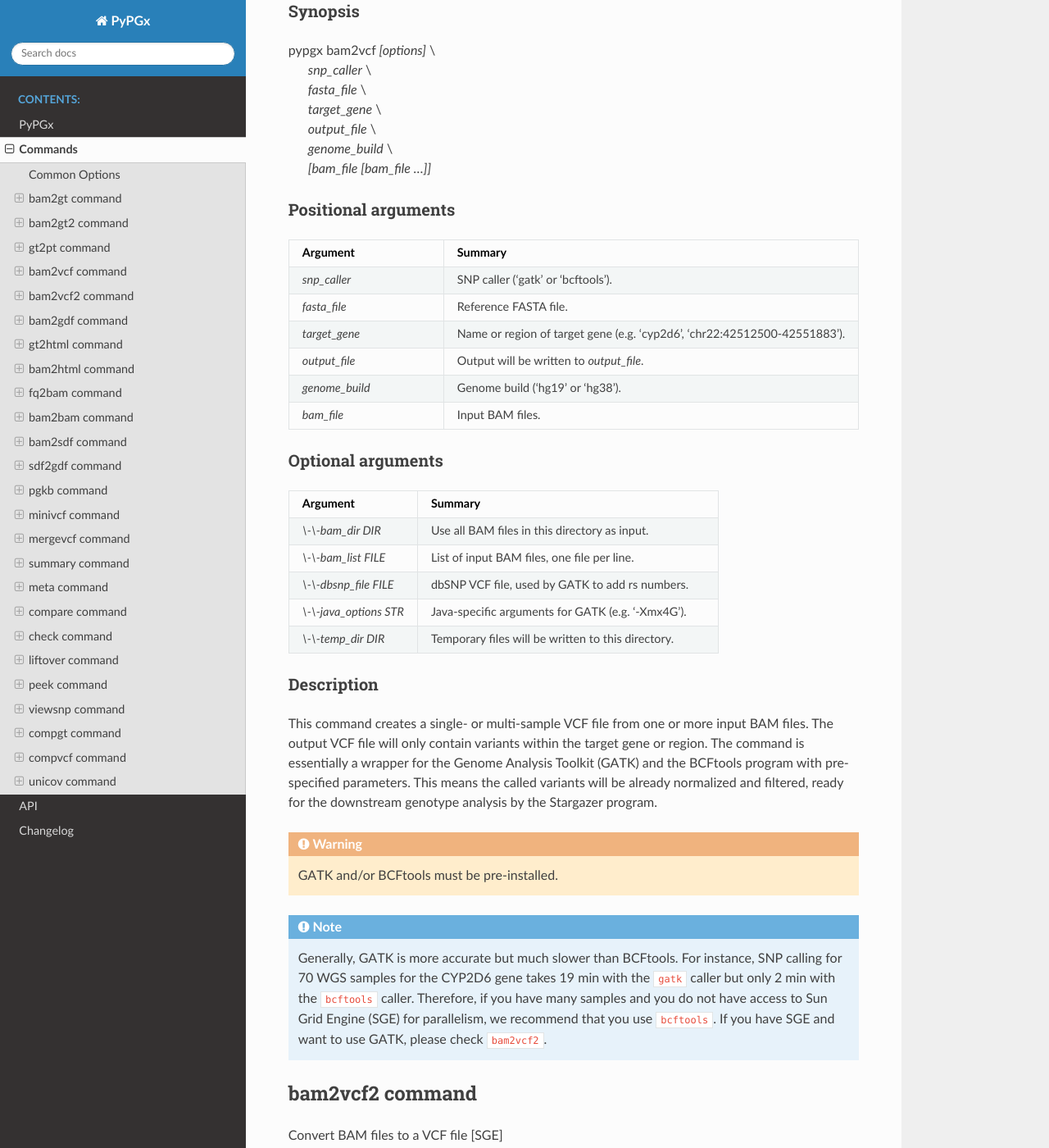
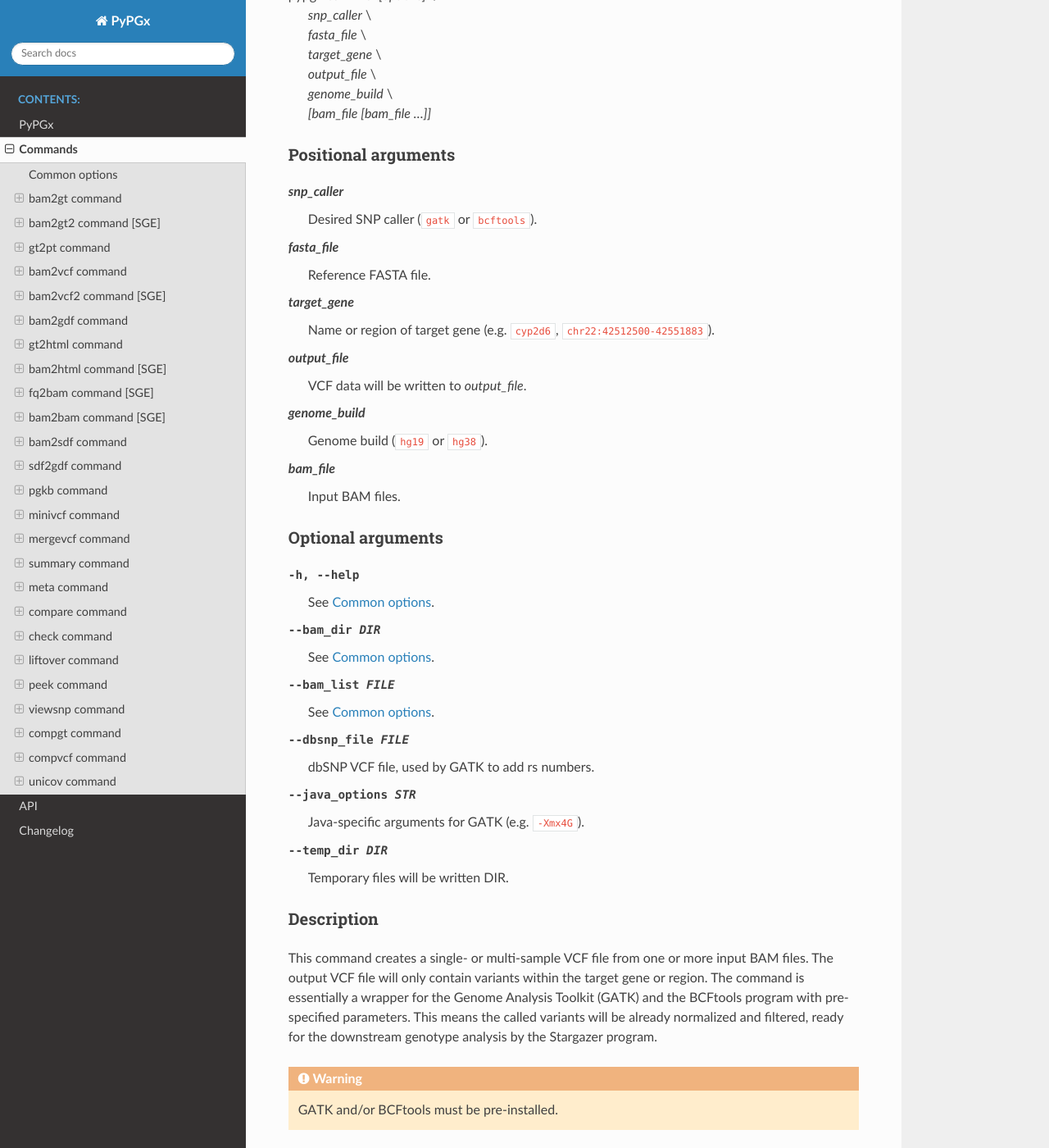
Before and after one commit to sbslee/pypgx, a Sphinx documentation site: the page built from docs/commands.rst, in a window 1280 px wide and 1400 px high, scrolled down 5119 px. Shown: the whole window at 82% size. Built offline with Sphinx 7.4.7 and the Read the Docs theme 2.0.0, drawn with Linux system fonts in a browser that asks for light colours; some of the changed text lies outside the part shown.

Commit message:
Upload v0.1.32 changes

```diff
--- a/CHANGES.rst
+++ b/CHANGES.rst
@@ -1,5 +1,10 @@
 Changelog
 *********
+
+v0.1.32
+-------
+
+* No significant changes.
 
 v0.1.31
 -------
--- a/docs/commands.rst
+++ b/docs/commands.rst
@@ -4,15 +4,15 @@
 This section describes how to use PyPGx as a command-line program.
 For the public API of Python module ``pypgx``, please see the API section.
 
-Common Options
+Common options
 ==============
 
 The following options are common to many PyPGx commands.
 
--h, --help              show command-specific help message and exit
--o FILE, --output FILE  write output to FILE [stdout]
---bam_dir DIR           use any BAM files in DIR as input
---bam_list FILE         read BAM files from FILE, one file path per line
+-h, --help         Show command-specific help message and exit.
+-o, --output FILE  Write output to FILE [stdout].
+--bam_dir DIR      Treat any BAM files in DIR as input.
+--bam_list FILE    Read BAM files from FILE, one file path per line.
 
 bam2gt command
 ==============
@@ -35,28 +35,28 @@
 --------------------
 
 *snp_caller*
-  Desired SNP caller ('gatk' or 'bcftools').
+  Desired SNP caller (``gatk`` or ``bcftools``).
 *fasta_file*
   Reference FASTA file.
 *target_gene*
-  Target gene (e.g. 'cyp2d6').
+  Target gene (e.g. ``cyp2d6``).
 *genome_build*
-  Genome build ('hg19' or 'hg38').
+  Genome build (``hg19`` or ``hg38``).
 *data_type*
-  Type of sequencing data ('wgs' or 'ts').
+  Type of sequencing data (``wgs`` or ``ts``).
 *proj_dir*
-  Output files will be written to *proj_dir*
+  Output files will be written to *proj_dir*.
 *bam_file*
   Input BAM files.
 
 Optional arguments
 ------------------
 
--h, --help          see `Common Options`_
--o, --output FILE   see `Common Options`_
---bam_dir DIR       see `Common Options`_
---bam_list FILE     see `Common Options`_
---control_gene STR  Name or region of control gene (e.g. ‘vdr’, ‘chr12:48232319-48301814’).
+-h, --help          See `Common options`_.
+-o, --output FILE   See `Common options`_.
+--bam_dir DIR       See `Common options`_.
+--bam_list FILE     See `Common options`_.
+--control_gene STR  Name or region of control gene (e.g. ``vdr``, ``chr12:48232319-48301814``).
 --dbsnp_file FILE   dbSNP VCF file, used by GATK to add rs numbers.
 --temp_dir DIR      Temporary files will be written to DIR.
 --plot              Output copy number plots.
@@ -78,8 +78,8 @@
 .. warning::
     Stargazer and GATK/BCFtools must be pre-installed.
 
-bam2gt2 command
-===============
+bam2gt2 command [SGE]
+=====================
 
 Convert BAM files to a genotype file [SGE].
 
@@ -91,19 +91,13 @@
 Positional arguments
 --------------------
 
-.. list-table::
-   :widths: 30 70
-   :header-rows: 1
-
-   * - Argument
-     - Summary
-   * - *conf_file*
-     - Configuration file.
+*conf_file*
+  Configuration file.
 
 Optional arguments
 ------------------
 
--h, --help          See `Common options`_.
+-h, --help  See `Common options`_.
 
 Description
 -----------
@@ -115,8 +109,6 @@
 ``bam2vcf`` with ``bcftools`` caller (i.e. BCFtools) or ``bam2vcf2``
 (i.e. GATK) to create the input VCF file. The input GDF file is
 created with ``bam2gdf``.
-
-*conf_file* is the configuration file.
 
 .. warning::
 
@@ -202,20 +194,14 @@
 Positional arguments
 --------------------
 
-.. list-table::
-   :widths: 30 70
-   :header-rows: 1
-
-   * - Argument
-     - Summary
-   * - *gt_file*
-     - Genotype file from Stargazer (``genotype.txt``).
+*gt_file*
+  Genotype file from Stargazer (i.e. ``genotype.txt``).
 
 Optional arguments
 ------------------
 
--h, --help          See `Common options`_.
--o, --output FILE   See `Common options`_.
+-h, --help         See `Common options`_.
+-o, --output FILE  See `Common options`_.
 
 Description
 -----------
@@ -242,44 +228,28 @@
 Positional arguments
 --------------------
 
-.. list-table::
-   :widths: 30 70
-   :header-rows: 1
-
-   * - Argument
-     - Summary
-   * - *snp_caller*
-     - SNP caller ('gatk' or 'bcftools').
-   * - *fasta_file*
-     - Reference FASTA file.
-   * - *target_gene*
-     - Name or region of target gene (e.g. 'cyp2d6', 'chr22:42512500-42551883').
-   * - *output_file*
-     - Output will be written to *output_file*.
-   * - *genome_build*
-     - Genome build ('hg19' or 'hg38').
-   * - *bam_file*
-     - Input BAM files.
+*snp_caller*
+  Desired SNP caller (``gatk`` or ``bcftools``).
+*fasta_file*
+  Reference FASTA file.
+*target_gene*
+  Name or region of target gene (e.g. ``cyp2d6``, ``chr22:42512500-42551883``).
+*output_file*
+  VCF data will be written to *output_file*.
+*genome_build*
+  Genome build (``hg19`` or ``hg38``).
+*bam_file*
+  Input BAM files.
 
 Optional arguments
 ------------------
 
-.. list-table::
-   :widths: 30 70
-   :header-rows: 1
-
-   * - Argument
-     - Summary
-   * - *\\-\\-bam_dir DIR*
-     - Use all BAM files in this directory as input.
-   * - *\\-\\-bam_list FILE*
-     - List of input BAM files, one file per line.
-   * - *\\-\\-dbsnp_file FILE*
-     - dbSNP VCF file, used by GATK to add rs numbers.
-   * - *\\-\\-java_options STR*
-     - Java-specific arguments for GATK (e.g. '-Xmx4G').
-   * - *\\-\\-temp_dir DIR*
-     - Temporary files will be written to this directory.
+-h, --help          See `Common options`_.
+--bam_dir DIR       See `Common options`_.
+--bam_list FILE     See `Common options`_.
+--dbsnp_file FILE   dbSNP VCF file, used by GATK to add rs numbers.
+--java_options STR  Java-specific arguments for GATK (e.g. ``-Xmx4G``).
+--temp_dir DIR      Temporary files will be written DIR.
 
 Description
 -----------
@@ -305,8 +275,8 @@
     recommend that you use ``bcftools``. If you have SGE and want to
     use GATK, please check ``bam2vcf2``.
 
-bam2vcf2 command
-================
+bam2vcf2 command [SGE]
+======================
 
 Convert BAM files to a VCF file [SGE]
 
@@ -318,19 +288,13 @@
 Positional arguments
 --------------------
 
-.. list-table::
-   :widths: 30 70
-   :header-rows: 1
-
-   * - Argument
-     - Summary
-   * - *conf_file*
-     - Configuration file.
+*conf_file*
+  Configuration file.
 
 Optional arguments
 ------------------
 
-None.
+-h, --help  See `Common options`_.
 
 Description
 -----------
@@ -341,8 +305,6 @@
 wrapper with pre-specified parameters for the Genome Analysis Toolkit
 (GATK). It also uses Sun Grid Engine (SGE) for parallelism to make
 GATK run faster.
-
-*conf_file* is the configuration file.
 
 .. warning::
     GATK and SGE must be pre-installed.
@@ -417,36 +379,23 @@
 Positional arguments
 --------------------
 
-.. list-table::
-   :widths: 30 70
-   :header-rows: 1
-
-   * - Argument
-     - Summary
-   * - *genome_build*
-     - Genome build ('hg19' or 'hg38').
-   * - *target_gene*
-     - Name of target gene (e.g. 'cyp2d6').
-   * - *control_gene*
-     - Name or region of control gene (e.g. 'vdr', 'chr12:48232319-48301814').
-   * - *output_file*
-     - Output will be written to *output_file*.
-   * - *bam_file*
-     - Input BAM files.
+*genome_build*
+  Genome build (``hg19`` or ``hg38``).
+*target_gene*
+  Name of target gene (e.g. ``cyp2d6``).
+*control_gene*
+  Name or region of control gene (e.g. ``vdr``, ``chr12:48232319-48301814``).
+*output_file*
+  Output will be written to *output_file*.
+*bam_file*
+  Input BAM files.
 
 Optional arguments
 ------------------
 
-.. list-table::
-   :widths: 30 70
-   :header-rows: 1
-
-   * - Argument
-     - Summary
-   * - *\\-\\-bam_dir DIR*
-     - Use all BAM files in this directory as input.
-   * - *\\-\\-bam_list FILE*
-     - List of input BAM files, one file per line.
+-h, --help       See `Common options`_.
+--bam_dir DIR    See `Common options`_.
+--bam_list FILE  See `Common options`_.
 
 Description
 -----------
@@ -470,40 +419,35 @@
 gt2html command
 ===============
 
-Create HTML report using Stargazer data.
+Convert a genotype file to an HTML report.
 
 Synopsis
 --------
 
-pypgx gt2html *[options] gt*
+pypgx gt2html *[options] gt_file*
 
 
 Positional arguments
 --------------------
 
-.. list-table::
-   :widths: 30 70
-   :header-rows: 1
-
-   * - Argument
-     - Summary
-   * - *gt*
-     - Genotype file.
+*gt_file*
+  Genotype file from Stargazer (i.e. ``genotype.txt``).
 
 Optional arguments
 ------------------
 
-None.
+-h, --help         See `Common options`_.
+-o, --output FILE  See `Common options`_.
 
 Description
 -----------
 
 This command creates HTML report using Stargazer data.
 
-bam2html command
-================
+bam2html command [SGE]
+======================
 
-Run per-sample genotyping for multiple genes with SGE.
+Convert a BAM file to an HTML report [SGE].
 
 Synopsis
 --------
@@ -513,19 +457,13 @@
 Positional arguments
 --------------------
 
-.. list-table::
-   :widths: 30 70
-   :header-rows: 1
-
-   * - Argument
-     - Summary
-   * - *conf_file*
-     - Configuration file.
+*conf_file*
+  Configuration file.
 
 Optional arguments
 ------------------
 
-None.
+-h, --help  see `Common options`_.
 
 Description
 -----------
@@ -598,10 +536,10 @@
        * - target_genes
          - Names of target genes (e.g. 'cyp2d6').
 
-fq2bam command
-==============
+fq2bam command [SGE]
+====================
 
-Create BAM file(s) from FASTQ file(s).
+Convert FASTQ files to BAM files [SGE].
 
 Synopsis
 --------
@@ -611,19 +549,13 @@
 Positional arguments
 --------------------
 
-.. list-table::
-   :widths: 30 70
-   :header-rows: 1
-
-   * - Argument
-     - Summary
-   * - *conf_file*
-     - Configuration file.
+*conf_file*
+  Configuration file.
 
 Optional arguments
 ------------------
 
-None.
+-h, --help  see `Common options`_.
 
 Description
 -----------
@@ -686,8 +618,8 @@
         * - vcf_files
           - Reference VCF files used for base quality score recalibration.
 
-bam2bam command
-===============
+bam2bam command [SGE]
+=====================
 
 Realign BAM files to another reference genome [SGE].
 
@@ -699,19 +631,13 @@
 Positional arguments
 --------------------
 
-.. list-table::
-   :widths: 30 70
-   :header-rows: 1
-
-   * - Argument
-     - Summary
-   * - *conf_file*
-     - Configuration file.
+*conf_file*
+  Configuration file.
 
 Optional arguments
 ------------------
 
-None.
+-h, --help  see `Common options`_.
 
 Description
 -----------
@@ -779,35 +705,34 @@
 bam2sdf command
 ===============
 
-Create SDF file from BAM file(s).
+Convert BAM files to a SDF file.
 
 Synopsis
 --------
 
-pypgx bam2sdf *[options] gb tg cg bam [bam ...]*
+| pypgx bam2sdf *[options]* \\
+|   *genome_build* \\
+|   *target_gene* \\
+|   *control_gene* \\
+|   *bam_file [bam_file ...]*
 
 Positional arguments
 --------------------
 
-.. list-table::
-   :widths: 30 70
-   :header-rows: 1
-
-   * - Argument
-     - Summary
-   * - *gb*
-     - Genome build ('hg19' or 'hg38').
-   * - *tg*
-     - Target gene (e.g. 'cyp2d6').
-   * - *cg*
-     - Control gene (e.g. 'vdr') or region (e.g. 'chr12:48232319-48301814').
-   * - *bam*
-     - BAM file.
+*genome_build*
+  Genome build (``hg19`` or ``hg38``).
+*target_gene*
+  Target gene (e.g. ``cyp2d6``).
+*control_gene*
+  Name or region of control gene (e.g. ``vdr``, ``chr12:48232319-48301814``).
+*bam_file*
+  Input BAM files.
 
 Optional arguments
 ------------------
 
-None.
+-h, --help         See `Common options`_.
+-o, --output FILE  See `Common options`_.
 
 Description
 -----------
@@ -817,31 +742,26 @@
 sdf2gdf command
 ===============
 
-Create GDF file from SDF file.
+Convert a SDF file to a GDF file.
 
 Synopsis
 --------
 
-pypgx sdf2gdf *[options] sdf id [id ...]*
+pypgx sdf2gdf *[options] sdf_file id [id ...]*
 
 Positional arguments
 --------------------
 
-.. list-table::
-   :widths: 30 70
-   :header-rows: 1
-
-   * - Argument
-     - Summary
-   * - *sdf*
-     - SDF file.
-   * - *id*
-     - Sample ID.
+*sdf_file*
+  SDF file.
+*id*
+  Sample ID.
 
 Optional arguments
 ------------------
 
-None.
+-h, --help         See `Common options`_.
+-o, --output FILE  See `Common options`_.
 
 Description
 -----------
@@ -866,14 +786,9 @@
 Optional arguments
 ------------------
 
-.. list-table::
-   :widths: 30 70
-   :header-rows: 1
-
-   * - Argument
-     - Summary
-   * - *\\-\\-test_mode*
-     - Only extract first three guidelines for testing.
+-h, --help         See `Common options`_.
+-o, --output FILE  See `Common options`_.
+--test_mode        Only extract first three guidelines for testing.
 
 Description
 -----------
@@ -894,21 +809,16 @@
 Positional arguments
 --------------------
 
-.. list-table::
-   :widths: 30 70
-   :header-rows: 1
-
-   * - Argument
-     - Summary
-   * - *vcf_file*
-     - VCF file.
-   * - *region*
-     - Target region.
+*vcf_file*
+  VCF file.
+*region*
+  Target region.
 
 Optional arguments
 ------------------
 
-None.
+-h, --help         See `Common options`_.
+-o, --output FILE  See `Common options`_.
 
 Description
 -----------
@@ -928,26 +838,15 @@
 Positional arguments
 --------------------
 
-.. list-table::
-   :widths: 30 70
-   :header-rows: 1
-
-   * - Argument
-     - Summary
-   * - *vcf_file*
-     - VCF files to be merged.
+*vcf_file*
+  VCF files to be merged.
 
 Optional arguments
 ------------------
 
-.. list-table::
-   :widths: 30 70
-   :header-rows: 1
-
-   * - Argument
-     - Summary
-   * - *\\-\\-region*
-     - Target region.
+-h, --help         See `Common options`_.
+-o, --output FILE  See `Common options`_.
+--region STR       Target region.
 
 Description
 -----------
@@ -970,19 +869,14 @@
 Positional arguments
 --------------------
 
-.. list-table::
-   :widths: 30 70
-   :header-rows: 1
-
-   * - Argument
-     - Summary
-   * - *gt*
-     - Genotype file from Stargazer (``genotype.txt``).
+*gt*
+  Genotype file from Stargazer (``genotype.txt``).
 
 Optional arguments
 ------------------
 
-None.
+-h, --help         See `Common options`_.
+-o, --output FILE  See `Common options`_.
 
 Description
 -----------
@@ -997,25 +891,19 @@
 Synopsis
 --------
 
-pypgx meta *[options] sf [sf ...]*
+pypgx meta *[options] summary_file [summary_file ...]*
 
 Positional arguments
 --------------------
 
-.. list-table::
-   :widths: 30 70
-   :header-rows: 1
-
-   * - Argument
-     - Summary
-   * - *sf*
-     - Summary file from the ``summary`` command.
-
+*summary_file*
+  Summary file from the ``summary`` command.
 
 Optional arguments
 ------------------
 
-None.
+-h, --help         See `Common options`_.
+-o, --output FILE  See `Common options`_.
 
 Description
 -----------
@@ -1035,20 +923,14 @@
 Positional arguments
 --------------------
 
-.. list-table::
-   :widths: 30 70
-   :header-rows: 1
-
-   * - Argument
-     - Summary
-   * - *gt*
-     - Genotype file from Stargazer (``genotype.txt``).
-
+*gt*
+  Genotype file from Stargazer (``genotype.txt``).
 
 Optional arguments
 ------------------
 
-None.
+-h, --help         See `Common options`_.
+-o, --output FILE  See `Common options`_.
 
 Description
 -----------
@@ -1063,28 +945,21 @@
 Synopsis
 --------
 
-| pypgx check *[options]* \\
-|   *star_table* \\
-|   *snp_table* \\
+pypgx check *[options] star_table snp_table*
 
 Positional arguments
 --------------------
 
-.. list-table::
-   :widths: 30 70
-   :header-rows: 1
-
-   * - Argument
-     - Summary
-   * - *star_table*
-     - Star allele table file (``star_table.txt``).
-   * - *snp_table*
-     - SNP table file (``snp_table.txt``).
+*star_table*
+  Star allele table file (``star_table.txt``).
+*snp_table*
+  SNP table file (``snp_table.txt``).
 
 Optional arguments
 ------------------
 
-None.
+-h, --help         See `Common options`_.
+-o, --output FILE  See `Common options`_.
 
 Description
 -----------
@@ -1099,31 +974,23 @@
 Synopsis
 --------
 
-| pypgx liftover *[options]* \\
-|   *star_table* \\
-|   *snp_table* \\
-|   *target_gene*
+pypgx liftover *[options] star_table snp_table target_gene*
 
 Positional arguments
 --------------------
 
-.. list-table::
-   :widths: 30 70
-   :header-rows: 1
-
-   * - Argument
-     - Summary
-   * - *star_table*
-     - Star allele table file (``star_table.txt``).
-   * - *snp_table*
-     - SNP table file (``snp_table.txt``).
-   * - *target_gene*
-     - Target gene.
+*star_table*
+  Star allele table file (``star_table.txt``).
+*snp_table*
+  SNP table file (``snp_table.txt``).
+*target_gene*
+  Target gene.
 
 Optional arguments
 ------------------
 
-None.
+-h, --help         See `Common options`_.
+-o, --output FILE  See `Common options`_.
 
 Description
 -----------
@@ -1143,19 +1010,14 @@
 Positional arguments
 --------------------
 
-.. list-table::
-   :widths: 30 70
-   :header-rows: 1
-
-   * - Argument
-     - Summary
-   * - *vcf_file*
-     - Stargazer VCF file (``finalized.vcf``).
+*vcf_file*
+  Stargazer VCF file (``finalized.vcf``).
 
 Optional arguments
 ------------------
 
-None.
+-h, --help         See `Common options`_.
+-o, --output FILE  See `Common options`_.
 
 Description
 -----------
@@ -1171,29 +1033,21 @@
 Synopsis
 --------
 
-| pypgx viewsnp *[options]* \\
-|   *vcf_file* \\
-|   *query [query ...]*
+pypgx viewsnp *[options] vcf_file query [query ...]*
 
 Positional arguments
 --------------------
 
-.. list-table::
-   :widths: 30 70
-   :header-rows: 1
-
-   * - Argument
-     - Summary
-   * - *vcf_file*
-     - Stargazer VCF file (``finalized.vcf``).
-   * - *query [query ...]*
-     - Pair of sample and star allele separated by ``/``
-       (e.g. ``SAMPLE1/*4``).
+*vcf_file*
+  Stargazer VCF file (``finalized.vcf``).
+*query [query ...]*
+  Pair of sample and star allele separated by ``/`` (e.g. ``SAMPLE1/*4``).
 
 Optional arguments
 ------------------
 
-None.
+-h, --help         See `Common options`_.
+-o, --output FILE  See `Common options`_.
 
 Description
 -----------
@@ -1253,32 +1107,23 @@
 Synopsis
 --------
 
-| pypgx compgt *[options]* \\
-|   *truth_file* \\
-|   *test_file* \\
-|   *sample_map*
+pypgx compgt *[options] truth_file test_file sample_map*
 
 Positional arguments
 --------------------
 
-.. list-table::
-   :widths: 30 70
-   :header-rows: 1
-
-   * - Argument
-     - Summary
-   * - *truth_file*
-     - Truth genotype file from Stargazer (``genotype.txt``).
-   * - *test_file*
-     - Test genotype file from Stargazer (``genotype.txt``).
-   * - *sample_map*
-     - Tab-delimited text file with two columns representing
-       the truth and test sample names.
+*truth_file*
+  Truth genotype file from Stargazer (``genotype.txt``).
+*test_file*
+  Test genotype file from Stargazer (``genotype.txt``).
+*sample_map*
+  Tab-delimited text file with two columns representing the truth and test sample names.
 
 Optional arguments
 ------------------
 
-None.
+-h, --help         See `Common options`_.
+-o, --output FILE  See `Common options`_.
 
 Description
 -----------
@@ -1295,32 +1140,23 @@
 Synopsis
 --------
 
-| pypgx compvcf *[options]* \\
-|   *truth_file* \\
-|   *test_file* \\
-|   *sample_map*
+pypgx compvcf *[options] truth_file test_file sample_map*
 
 Positional arguments
 --------------------
 
-.. list-table::
-   :widths: 30 70
-   :header-rows: 1
-
-   * - Argument
-     - Summary
-   * - *truth_file*
-     - Truth VCF file.
-   * - *test_file*
-     - Test VCF file.
-   * - *sample_map*
-     - Tab-delimited text file with two columns representing
-       the truth and test sample names.
+*truth_file*
+  Truth VCF file.
+*test_file*
+  Test VCF file.
+*sample_map*
+  Tab-delimited text file with two columns representing the truth and test sample names.
 
 Optional arguments
 ------------------
 
-None.
+-h, --help         See `Common options`_.
+-o, --output FILE  See `Common options`_.
 
 Description
 -----------
@@ -1396,37 +1232,23 @@
 Synopsis
 --------
 
-| pypgx unicov *[options]* \\
-|   *bed_file* \\
-|   *[bam_file [bam_file ...]]*
+pypgx unicov *[options]* *bed_file [bam_file [bam_file ...]]*
 
 Positional arguments
 --------------------
 
-.. list-table::
-   :widths: 30 70
-   :header-rows: 1
-
-   * - Argument
-     - Summary
-   * - *bed_file*
-     - BED file.
-   * - *bam_file*
-     - Input BAM files.
+*bed_file*
+  BED file.
+*bam_file*
+  Input BAM files.
 
 Optional arguments
 ------------------
 
-.. list-table::
-   :widths: 30 70
-   :header-rows: 1
-
-   * - Argument
-     - Summary
-   * - *\\-\\-bam_dir DIR*
-     - Use all BAM files in this directory as input.
-   * - *\\-\\-bam_list FILE*
-     - List of input BAM files, one file per line.
+-h, --help         See `Common options`_.
+-o, --output FILE  See `Common options`_.
+--bam_dir DIR      See `Common options`_.
+--bam_list FILE    See `Common options`_.
 
 Description
 -----------
--- a/pypgx/version.py
+++ b/pypgx/version.py
@@ -1 +1 @@
-__version__ = "0.1.31"
+__version__ = "0.1.32"
```
Also changed, not shown: README.rst (+31 -31 lines), 6 other files.
